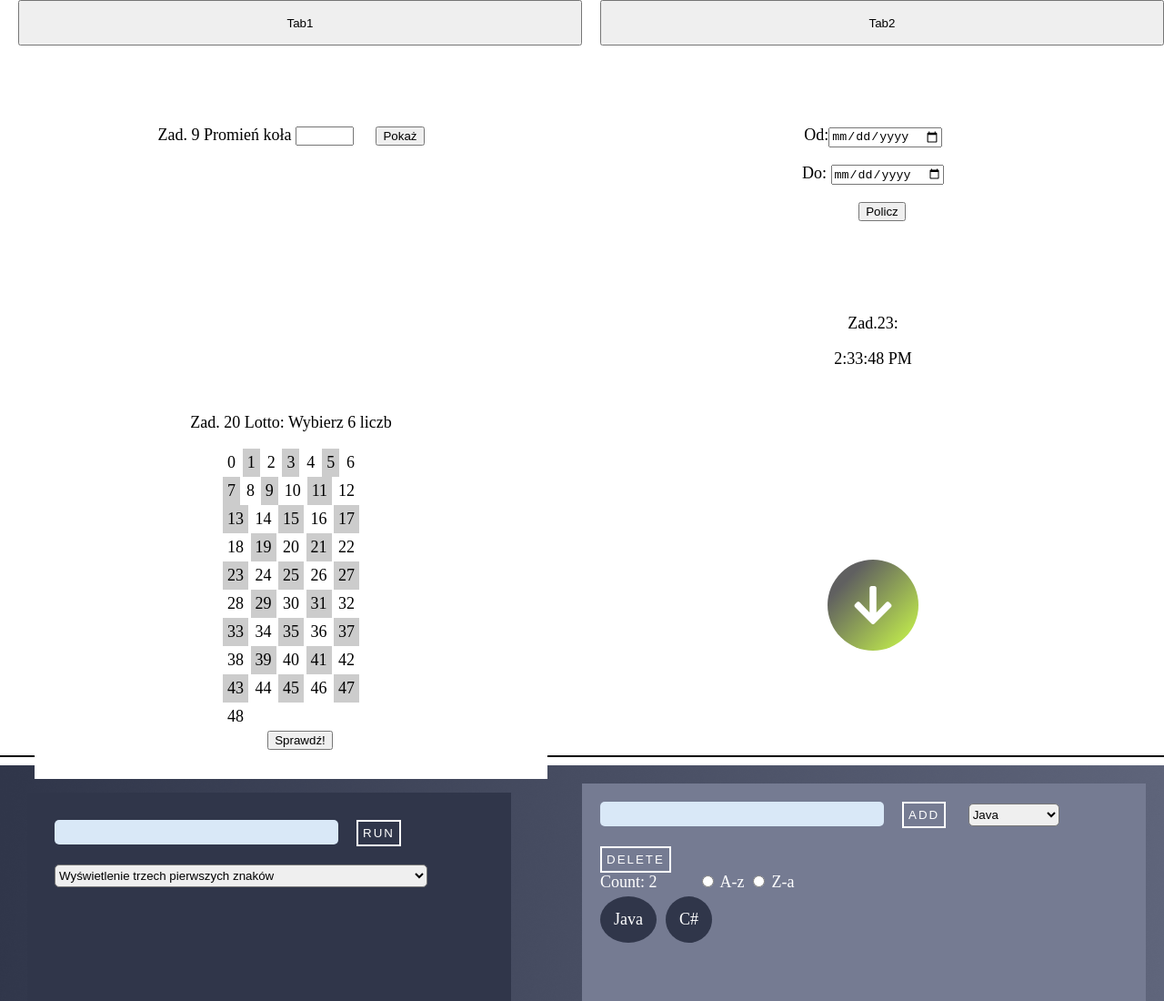
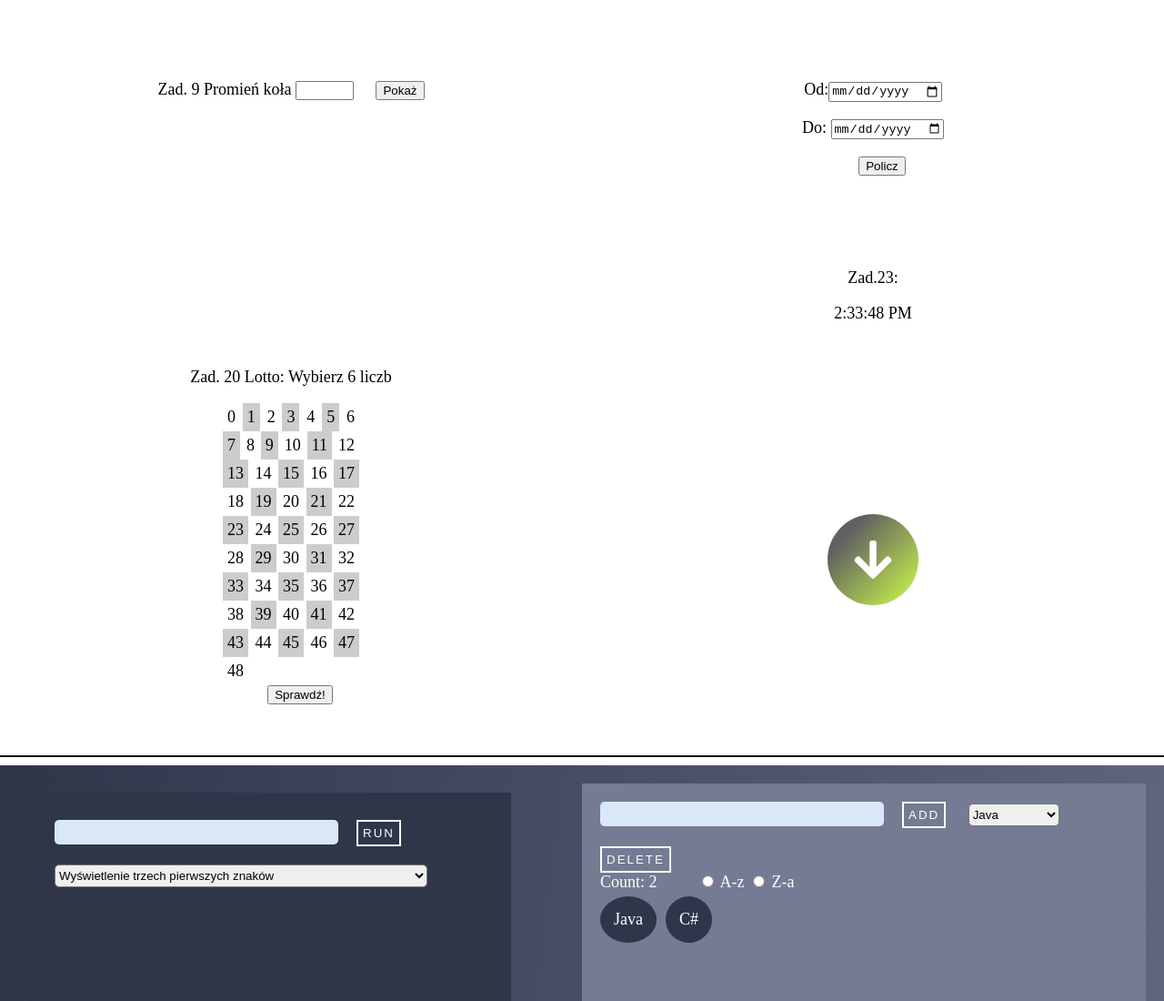
Before and after one commit to Vadym-M/CosmosSite, a plain HTML site: page index.html in a window 1280 px wide. Shown: the top 1100 px of the page at 91% size. Drawn offline with Linux system fonts and the light colour scheme.

Commit message:
Removed unused top page buttons

```diff
--- a/index.html
+++ b/index.html
@@ -8,7 +8,7 @@
 </head>
 <body>
 <section id="section_1">
-        <nav><button>Tab1</button><button>Tab2</button></nav>
+<!--        <nav><button>Tab1</button><button>Tab2</button></nav>-->
         <div class="container">
         <div class="first-half">
 <div id="zad9"><p>Zad. 9 Promień koła
```
